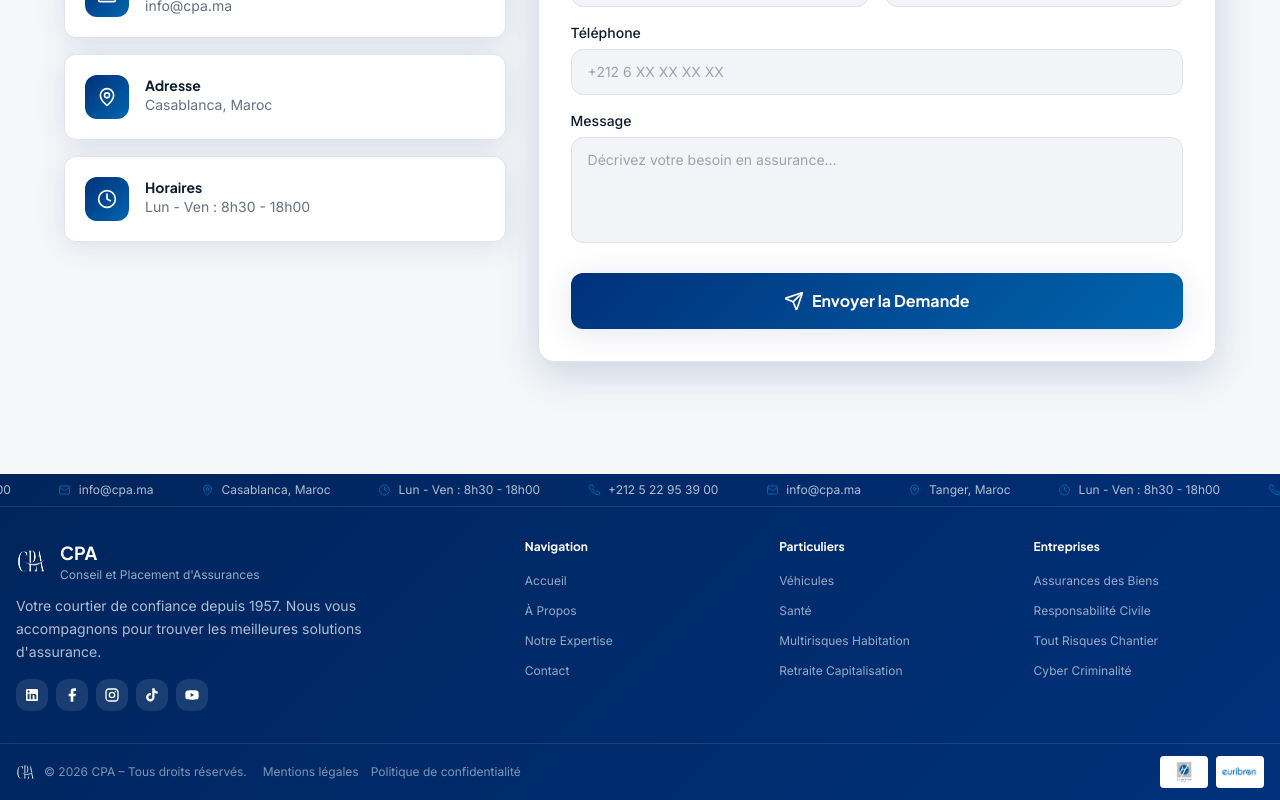
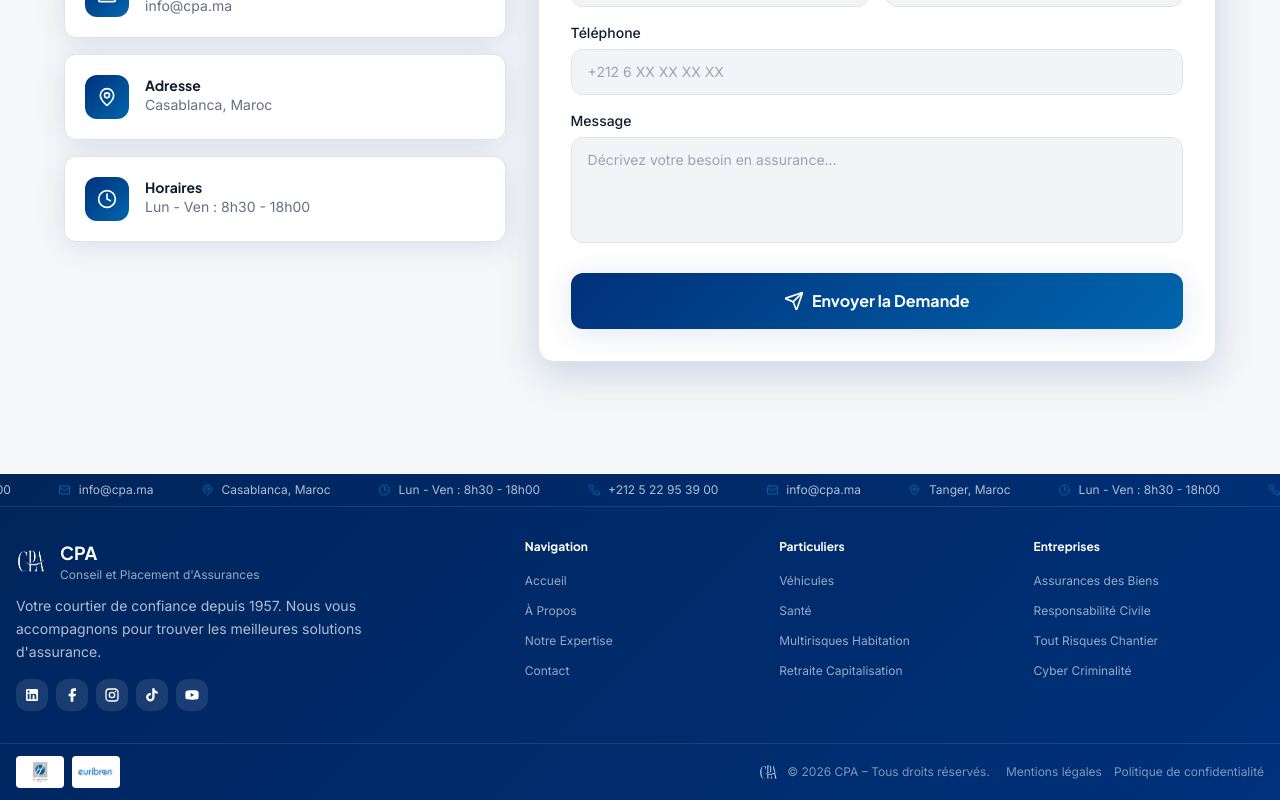
Before and after one commit to Bourzguifatimazahra/CPA-Digital-, a React (Vite) app: page /contact in a window 1280 px wide. Shown: the part 526-1326 px from the top of the page. Built offline with nearby package versions, Linux system fonts and the light colour scheme; the HTML template or start-up script is replaced by a standard one.

Commit message:
section update

```diff
--- a/src/components/Footer.tsx
+++ b/src/components/Footer.tsx
@@ -116,33 +116,21 @@ const Footer = () => {
         </div>
       </div>
 
-      {/* Minimized bottom section with affiliations at bottom right */}
+      {/* Minimized bottom section with affiliations at bottom left */}
       <div className="border-t border-primary-foreground/10">
         <div className="container mx-auto px-4 py-3">
           <div className="flex flex-col md:flex-row items-center justify-between gap-3">
-            {/* Copyright and Legal Links - Left side */}
-            <div className="flex items-center gap-2 order-2 md:order-1">
-              <img src={cpaLogo} alt="CPA" className="w-5 h-5 brightness-0 invert" />
-              <p className="text-primary-foreground/50 text-xs">
-                © {new Date().getFullYear()} CPA – {t("footer_rights")}
-              </p>
-              <div className="flex gap-3 text-primary-foreground/50 text-xs ml-2">
-                <Link to="/mentions-legales" className="hover:text-primary-foreground transition-colors">{t("footer_legal")}</Link>
-                <Link to="/politique-confidentialite" className="hover:text-primary-foreground transition-colors">{t("footer_privacy")}</Link>
-              </div>
-            </div>
-
-            {/* Affiliation Logos - Positioned at bottom right */}
+            {/* Affiliation Logos - Positioned at bottom left and centered vertically */}
             <motion.div
-              initial={{ opacity: 0, y: 10 }}
-              whileInView={{ opacity: 1, y: 0 }}
+              initial={{ opacity: 50, y: 10 }}
+              whileInView={{ opacity: 10, y: 0 }}
               viewport={{ once: true }}
-              className="flex items-center gap-2 order-1 md:order-2"
+              className="flex items-center justify-center gap-2"
             >
               <div className="flex items-center gap-2">
                 <motion.div
                   whileHover={{ scale: 1.1 }}
-                  transition={{ duration: 0.3 }}
+                  transition={{ duration: 0.8 }}
                   className="bg-white rounded p-1 w-12 h-8 flex items-center justify-center"
                 >
                   <img src={holmarcomLogo} alt="Holmarcom" className="w-full h-full object-contain" />
@@ -156,6 +144,18 @@ const Footer = () => {
                 </motion.div>
               </div>
             </motion.div>
+
+            {/* Copyright and Legal Links - Right side */}
+            <div className="flex items-center gap-2">
+              <img src={cpaLogo} alt="CPA" className="w-5 h-5 brightness-0 invert" />
+              <p className="text-primary-foreground/50 text-xs">
+                © {new Date().getFullYear()} CPA – {t("footer_rights")}
+              </p>
+              <div className="flex gap-3 text-primary-foreground/50 text-xs ml-2">
+                <Link to="/mentions-legales" className="hover:text-primary-foreground transition-colors">{t("footer_legal")}</Link>
+                <Link to="/politique-confidentialite" className="hover:text-primary-foreground transition-colors">{t("footer_privacy")}</Link>
+              </div>
+            </div>
           </div>
         </div>
       </div>
--- a/src/components/QuoteCalculator.tsx
+++ b/src/components/QuoteCalculator.tsx
@@ -1,5 +1,5 @@
 import { useState, useRef } from "react";
-import { motion, AnimatePresence } from "framer-motion";
+import { motion, AnimatePresence, Variants } from "framer-motion";
 import { useLanguage } from "@/i18n/LanguageContext";
 import { Calculator, ArrowRight, Download, MessageCircle, Mail, ExternalLink, Home } from "lucide-react";
 import jsPDF from "jspdf";
@@ -193,7 +193,7 @@ const QuoteCalculator = () => {
   };
 
   // Animation variants for enhanced framer-motion effects
-  const containerVariants = {
+  const containerVariants: Variants = {
     hidden: { opacity: 0 },
     visible: {
       opacity: 1,
@@ -204,7 +204,7 @@ const QuoteCalculator = () => {
     },
   };
 
-  const itemVariants = {
+  const itemVariants: Variants = {
     hidden: { opacity: 0, y: 20, scale: 0.95 },
     visible: {
       opacity: 1,
@@ -218,7 +218,7 @@ const QuoteCalculator = () => {
     },
   };
 
-  const buttonHoverVariants = {
+  const buttonHoverVariants: Variants = {
     rest: { scale: 1 },
     hover: {
       scale: 1.05,
@@ -232,7 +232,7 @@ const QuoteCalculator = () => {
     },
   };
 
-  const pulseVariants = {
+  const pulseVariants: Variants = {
     pulse: {
       scale: [1, 1.02, 1],
       transition: {
@@ -296,9 +296,6 @@ const QuoteCalculator = () => {
             rel="noopener noreferrer"
             whileHover={{ scale: 1.05 }}
             whileTap={{ scale: 0.95 }}
-            initial="rest"
-            whileHover="hover"
-            whileTap="tap"
             className="inline-flex items-center gap-2 px-8 py-4 rounded-xl bg-gradient-to-r from-primary to-primary/80 border border-primary text-primary-foreground font-bold text-base shadow-lg hover:shadow-xl transition-all group"
           >
             <ExternalLink className="w-5 h-5" />
@@ -388,7 +385,7 @@ const QuoteCalculator = () => {
             </motion.div>
 
             <a
-              href=""
+              href=" "
               target="_blank"
               rel="noopener noreferrer"
               className="w-full flex items-center justify-center gap-2 py-4 rounded-xl cpa-gradient-bg text-primary-foreground font-bold text-base cpa-shadow hover:opacity-90 transition-opacity"
--- a/src/components/TestimonialsSection.tsx
+++ b/src/components/TestimonialsSection.tsx
@@ -14,7 +14,7 @@ const testimonials = [
   {
     name: "Mohamed B.", role: { fr: "Directeur Général", en: "CEO", ar: "المدير العام", es: "Director General" },
     type: { fr: "Assurance Entreprise", en: "Business Insurance", ar: "تأمين الشركات", es: "Seguro Empresarial" },
-    text: { fr: "CPA nous accompagne depuis plus de 10 ans. Leur expertise et réactivité sont remarquables.", en: "CPA has been supporting us for over 10 years. Their expertise and responsiveness are remarkable.", ar: "CPA ترافقنا منذ أكثر من 10 سنوات. خبرتهم واستجابتهم رائعة.", es: "CPA nos acompaña desde hace más de 10 años." },
+    text: { fr: "CPA nous accompagne depuis plus de 60 ans. Leur expertise et réactivité sont remarquables.", en: "CPA has been supporting us for over 60 years. Their expertise and responsiveness are remarkable.", ar: "CPA ترافقنا منذ أكثر من 60 سنوات. خبرتهم واستجابتهم رائعة.", es: "CPA nos acompaña desde hace más de 60 años." },
     rating: 5,
     photo: ceoPhoto,
   },
--- a/src/pages/Index.tsx
+++ b/src/pages/Index.tsx
@@ -12,7 +12,6 @@ import KeyFiguresSection from "@/components/KeyFiguresSection";
 import ExpansionSection from "@/components/ExpansionSection";
 import NewInsuranceSection from "@/components/NewInsuranceSection";
 import PricingSection from "@/components/PricingSection";
-import TestimonialsSection from "@/components/TestimonialsSection";
 import QuoteCalculator from "@/components/QuoteCalculator";
 import CTASection from "@/components/CTASection";
 import ContactSection from "@/components/ContactSection";
@@ -48,7 +47,6 @@ const Index = () => {
           <ExpansionSection />
           <NewInsuranceSection />
           <PricingSection />
-          <TestimonialsSection />
           <QuoteCalculator />
           <PartnersSection />
           <ClientsSection />
--- a/src/pages/MentionsLegalesPage.tsx
+++ b/src/pages/MentionsLegalesPage.tsx
@@ -40,7 +40,7 @@ const MentionsLegalesPage = () => {
                     <strong>{lang === "fr" ? "Forme juridique" : lang === "en" ? "Legal form" : "الشكل القانوني"}:</strong> S.A.
                   </p>
                   <p>
-                    <strong>{lang === "fr" ? "Capital social" : lang === "en" ? "Share capital" : "رأس المال"}:</strong> 10 000 000 DH
+                    <strong>{lang === "fr" ? "Capital social" : lang === "en" ? "Share capital" : "رأس المال"}:</strong> 5 000 000 DH
                   </p>
                   <p>
                     <strong>{lang === "fr" ? "Siège social" : lang === "en" ? "Headquarters" : "المقر الاجتماعي"}:</strong> Angle Boulevard Moulay Youssef et Boulevard Ziraoui, Complexe Moulay Youssef Work Center, 2ème Étage, Casablanca, Maroc
```
Also changed, not shown: src/components/ExpansionSection.tsx (+4 -4 lines).
